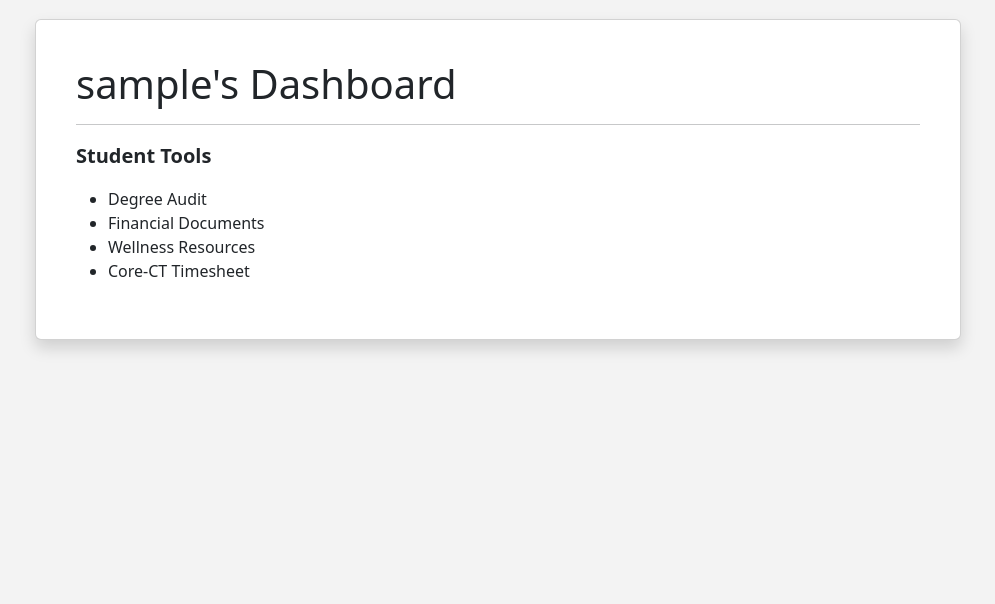
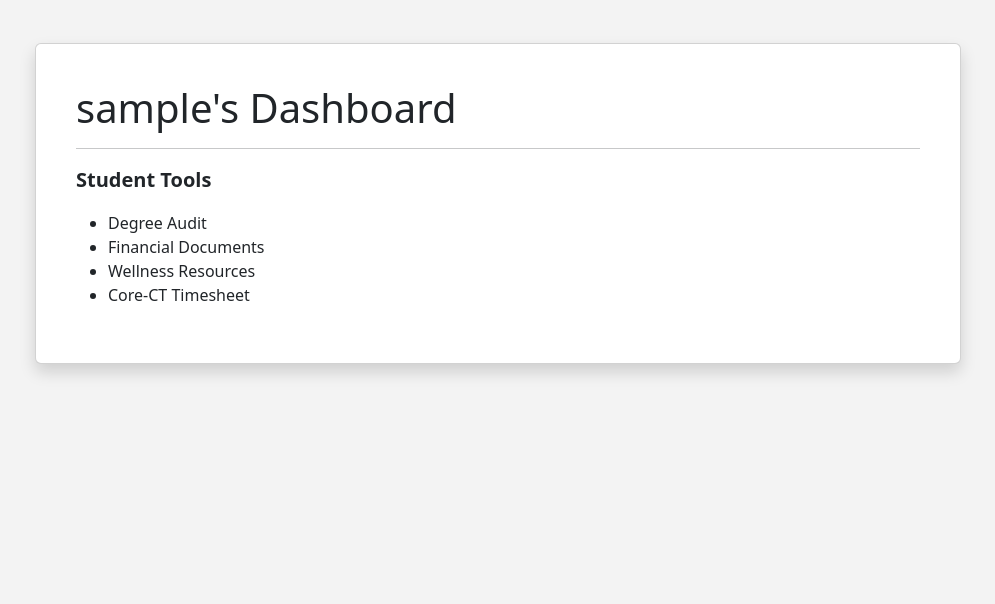
Before and after one commit to rshaz2713/CampusBridge, a Django app: page /dashboard/ in a window 1280 px wide. Shown: the part 75-679 px from the top of the page, without its empty margins (142-1137 px from the left). Run offline with Django 4.2, Linux system fonts and the light colour scheme; the visitor is signed in with stand-in values (Sample User, id 1).

Commit message:
Fix container spacing

```diff
--- a/templates/base.html
+++ b/templates/base.html
@@ -52,8 +52,7 @@
     </div>
 </nav>
 
-<div class="container mt-4">
-
+<div class="container my-5">
     {% if user.is_authenticated and session_seconds_remaining %}
         <div id="session-banner-shell" class="session-banner-shell alert alert-warning" role="alert" data-seconds-remaining="{{ session_seconds_remaining }}" data-extend-url="{% url 'extend_session' %}" data-login-url="{% url 'login' %}?next={{ request.path }}">
             <div class="container py-2">
```
